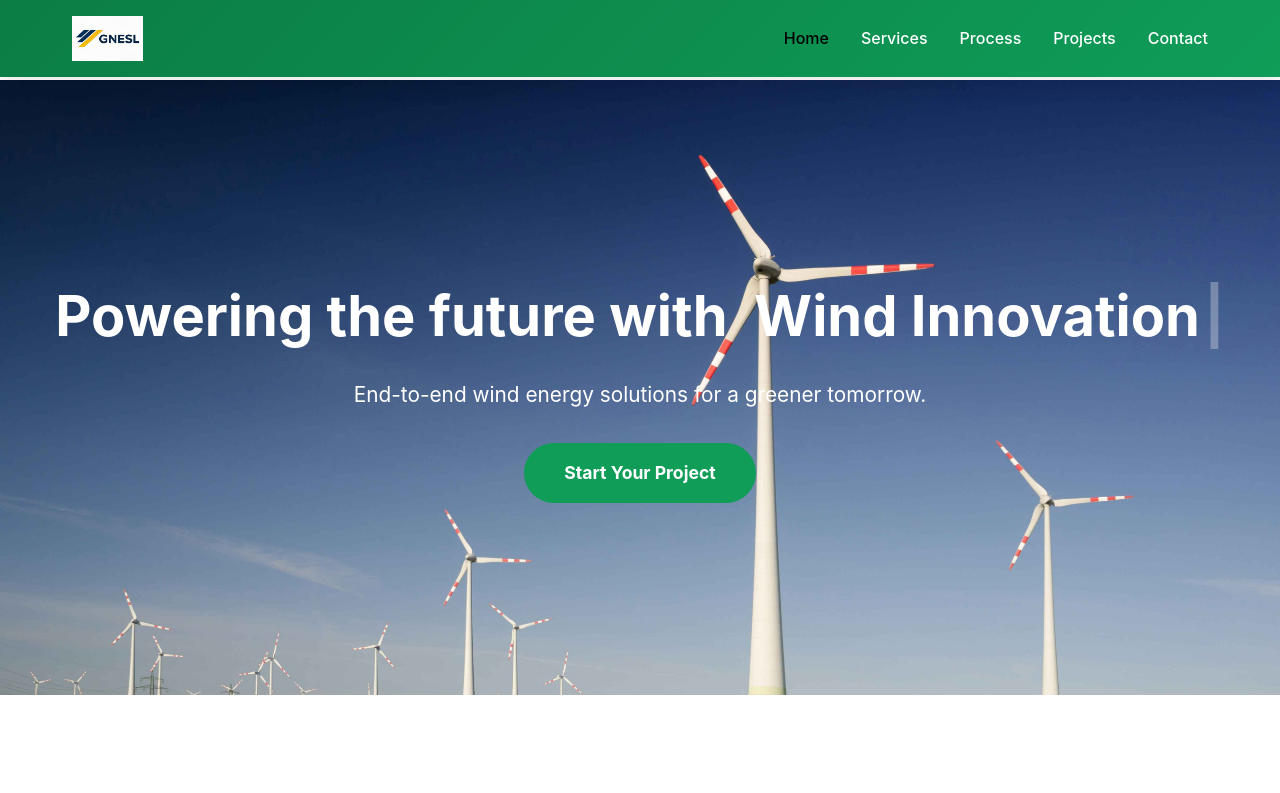
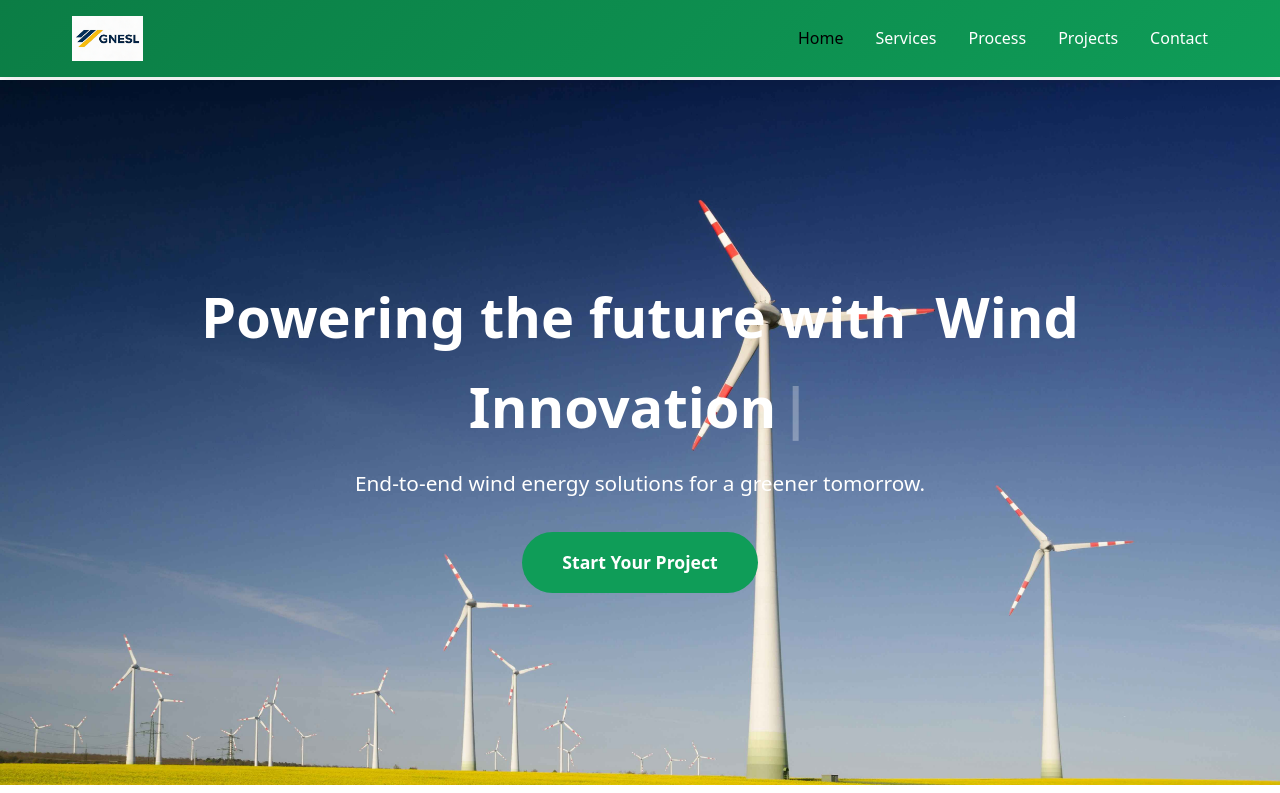
Before and after one commit to HarshilSharaf/gnesl-portfolio-website, a Svelte app: page / in a window 1280 px wide. Shown: the top 793 px of the page. Built offline with nearby package versions, Linux system fonts and the light colour scheme; a web font is replaced by a local one.

Commit message:
fix google font not displaying

```diff
--- a/src/app.css
+++ b/src/app.css
@@ -29,7 +29,7 @@
 html,
 body {
   font-family: "Google Sans", system-ui, -apple-system, BlinkMacSystemFont,
-    "Segoe UI", sans-serif;
+    "Segoe UI", sans-serif !important;
 }
 
 body {
```
